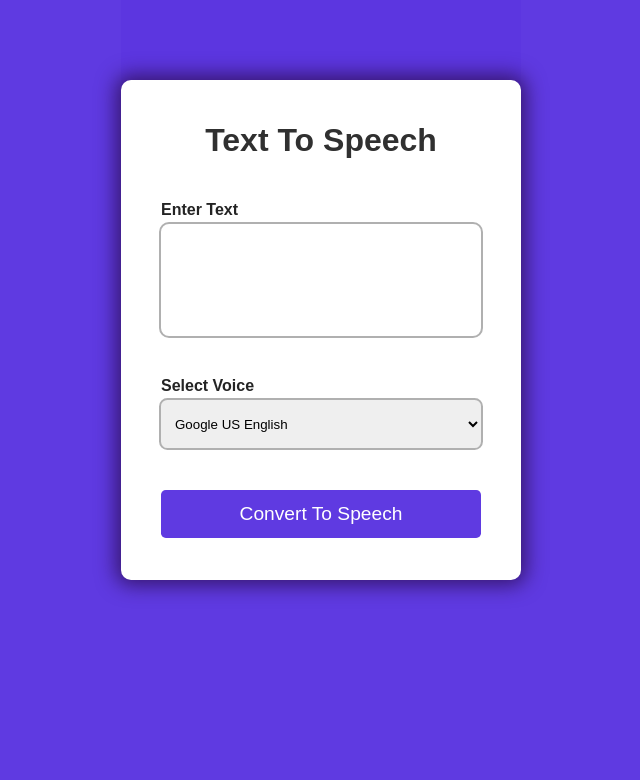
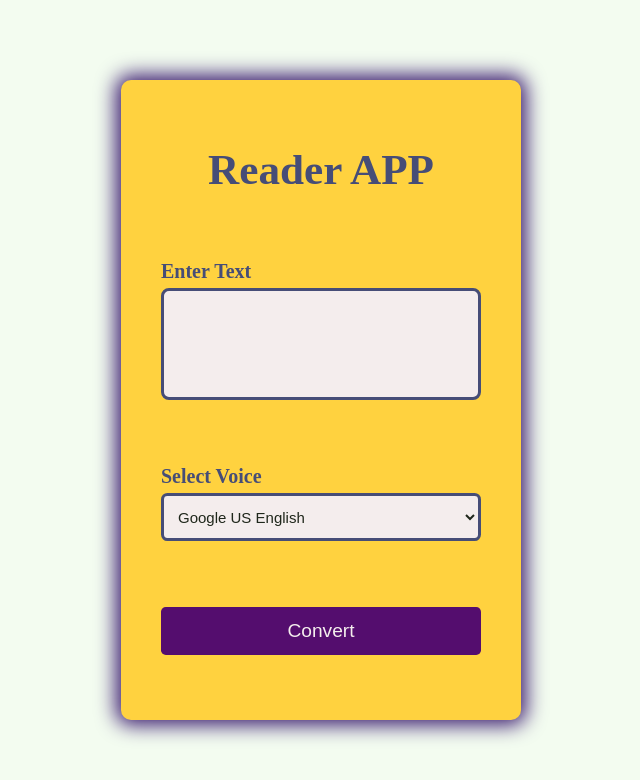
Before and after one commit to CarlosSalega/Text-To-Speech, a website: page src/index.html in a window 1280 px wide. Shown: the whole page, without its empty margins (319-959 px from the left). Drawn offline with Linux system fonts and the light colour scheme.

Commit message:
Beta mode: Basic functions of the project finished, TODO: expand functionalities.

```diff
--- a/src/index.html
+++ b/src/index.html
@@ -4,23 +4,25 @@
     <meta charset="UTF-8" />
     <meta http-equiv="X-UA-Compatible" content="IE=edge" />
     <meta name="viewport" content="width=device-width, initial-scale=1.0" />
+    <link rel="icon" type=".ico" href="/image/favicon.ico" />
     <link rel="stylesheet" href="style.css" />
     <title>Text to Speech</title>
   </head>
   <body>
     <main>
-      <p class="title">Text To Speech</p>
+      <h1 class="title">Reader APP</h1>
       <div class="text-section">
-        <p class="text-title">Enter Text</p>
+        <h2 class="text-title">Enter Text</h2>
         <textarea name="" id="text"></textarea>
       </div>
       <div class="voice-section">
-        <p class="voice-title">Select Voice</p>
+        <h2 class="voice-title">Select Voice</h2>
         <select name="" id="voice">
           <option value="Google US English">Google US English</option>
         </select>
       </div>
-      <button class="submit">Convert To Speech</button>
+      <button class="submit">Convert</button>
     </main>
+    <script src="main.js"></script>
   </body>
 </html>
--- a/src/main.js
+++ b/src/main.js
@@ -0,0 +1,56 @@
+const textarea = document.querySelector("#text");
+let voicelist = document.querySelector("#voice");
+let speechButton = document.querySelector(".submit");
+
+let synth = speechSynthesis;
+let isSpeaking = true;
+
+function voicespeech() {
+  for (let voice of synth.getVoices()) {
+    let option = document.createElement("option");
+    option.text = voice.name;
+    voicelist.add(option);
+    console.log(option);
+  }
+}
+
+synth.addEventListener("voiceschanged", voicespeech);
+
+function texttospeech(text) {
+  let utternance = new SpeechSynthesisUtterance(text);
+  for (let voice of synth.getVoices()) {
+    if (voice.name === voicelist.value) {
+      utternance.voice = voice;
+    }
+  }
+  speechSynthesis.speak(utternance);
+}
+
+speechButton.addEventListener("click", (e) => {
+  e.preventDefault();
+  if (textarea.value != "") {
+    if (!synth.speaking) {
+      texttospeech(textarea.value);
+    }
+    if (textarea.value.length > 10) {
+      if (isSpeaking) {
+        synth.resume();
+        isSpeaking = false;
+        speechButton.innerHTML = "Pause Speech";
+      } else {
+        synth.pause();
+        isSpeaking = true;
+        speechButton.innerHTML = "Resume Speech";
+      }
+      setInterval(() => {
+        if (!synth.speaking && !isSpeaking) {
+          isSpeaking = true;
+          speechButton.innerHTML = "Convert";
+        }
+      }, 500);
+    } else {
+      speechButton.innerHTML = "Convert To Speech";
+    }
+  }
+});
+voicespeech();
--- a/src/style.css
+++ b/src/style.css
@@ -1,38 +1,35 @@
 * {
+  box-sizing: border-box;
   margin: 0;
   padding: 0;
-  box-sizing: border-box;
 }
-
-body,
-html {
-  background-color: rgba(92, 55, 225, 0.979);
+body {
+  @import url("https://fonts.googleapis.com/css2?family=Open+Sans:wght@400;700&display=swap");
+  background-color: #f3fcf0;
   display: flex;
   justify-content: center;
   align-items: center;
-  flex-direction: column;
+  height: 100vh;
 }
-
 main {
-  background-color: rgb(255, 255, 255);
-  height: 500px;
+  background-color: #ffd23f;
+  height: 80vh;
   width: 400px;
-  margin-top: 5rem;
+  margin: 0.5rem;
   border-radius: 10px;
   box-shadow: 0px 0px 20px 5px rgb(54, 22, 109);
   display: flex;
   justify-content: space-evenly;
   align-items: center;
   flex-direction: column;
+  box-sizing: border-box;
 }
 
 .title {
-  font-size: 2rem;
-  font-family: Arial, Helvetica, sans-serif;
+  font-size: 2.7rem;
   font-weight: bold;
-  color: rgb(48, 48, 48);
+  color: #464d77;
 }
-
 .text-section {
   display: flex;
   justify-content: center;
@@ -40,24 +37,23 @@ main {
   flex-direction: column;
   gap: 5px;
 }
-
 .text-title {
-  font-family: Arial, Helvetica, sans-serif;
   font-weight: bold;
-  color: rgb(36, 36, 36);
+  color: #464d77;
+  font-size: 20px;
   align-self: start;
 }
 
 #text {
   height: 7rem;
   width: 20rem;
-  border: none;
-  outline: 2px solid rgba(128, 128, 128, 0.623);
+  border: 0.2rem solid #464d77;
   border-radius: 0.5rem;
   resize: none;
-  font-size: 15px;
-  font-family: Arial, Helvetica, sans-serif;
+  font-size: 17px;
   padding: 8px 10px;
+  background-color: #f4eded;
+  color: #1f271b;
 }
 
 .voice-section {
@@ -67,29 +63,38 @@ main {
   flex-direction: column;
   gap: 5px;
 }
-
 .voice-title {
-  font-family: Arial, Helvetica, sans-serif;
   font-weight: bold;
-  color: rgb(36, 36, 36);
+  color: #464d77;
+  font-size: 20px;
   align-self: start;
 }
-
 #voice {
   height: 3rem;
   width: 20rem;
-  border: none;
-  outline: 2px solid rgba(128, 128, 128, 0.623);
+  outline: none;
   border-radius: 0.4rem;
   padding: 0px 10px;
+  border: 0.2rem solid #464d77;
+  font-size: 15px;
+  color: #1f271b;
+  background-color: #f4eded;
+}
+
+#voice:hover {
+  cursor: pointer;
 }
 
 .submit {
-  background-color: rgba(92, 55, 225, 0.979);
-  color: white;
+  background-color: #540d6e;
+  color: #f4eded;
+  width: 20rem;
   height: 3rem;
-  width: 20rem;
   border-radius: 0.3rem;
   font-size: 1.2rem;
   border: none;
 }
+
+.submit:hover {
+  cursor: pointer;
+}
```
Also changed, not shown: image/favicon.ico (added).
